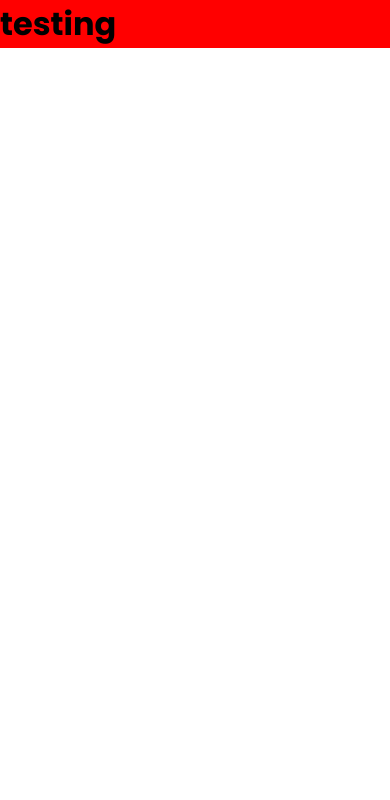
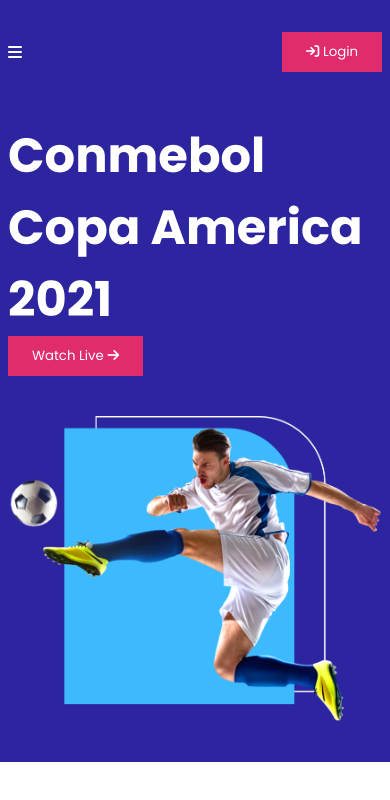
Before and after one commit to farahsamsi/football-players, a plain HTML site: page index.html in a window 390 px wide. Drawn offline with Linux system fonts and the light colour scheme.

Commit message:
adde navbar and hero banner section

```diff
--- a/index.html
+++ b/index.html
@@ -1,13 +1,50 @@
 <!DOCTYPE html>
 <html lang="en">
+
 <head>
     <meta charset="UTF-8">
     <meta name="viewport" content="width=device-width, initial-scale=1.0">
     <title>Football Players</title>
+    <script src="https://kit.fontawesome.com/a09e35ca2f.js" crossorigin="anonymous"></script>
     <link rel="stylesheet" href="styles/styles.css">
     <link rel="stylesheet" href="styles/responsive.css">
 </head>
+
 <body>
-    <h1>testing</h1>
+    <header>
+        <section class="header-main-container">
+            <nav>
+                <div class="menu">
+                    <i class="fa-solid fa-bars"></i>
+                </div>
+                <div class="nav-items">
+                    <p>Home</p>
+                    <p>Clubs</p>
+                    <p>World Cup 2023</p>
+                    <p>Upcoming Matches</p>
+                    <p>Contact</p>
+                </div>
+                <div>
+                    <button class="primary-button">
+                        <i class="fa-solid fa-arrow-right-to-bracket"></i>
+                        Login
+                    </button>
+                </div>
+            </nav>
+            <div class="hero-container">
+                <div class="hero-text">
+                    <h1>Conmebol Copa America 2021</h1>
+                    <button class="primary-button">
+                        Watch Live
+                        <i class="fa-solid fa-arrow-right"></i>
+                    </button>
+                </div>
+                <div class="hero-img">
+                    <img src="images/banner.png" alt="">
+                </div>
+            </div>
+        </section>
+    </header>
 </body>
+
 </html>
--- a/styles/responsive.css
+++ b/styles/responsive.css
@@ -1,12 +1,26 @@
 @media screen and (max-width:768px) {
-    h1{
-        background-color: green;
+    section{
+        padding: 0 .5rem;
+    }
+    .hero-container h1{
+        font-size: 3rem;
+    }
+    .hero-container{
+        display: block;
+    }
+    .hero-img{
+        margin-top: 2.5rem;
     }
 }
 
 @media screen and (max-width:576px) {
-    h1{
-        background-color: red;
+    .nav-items{
+        display: none;
     }
-
+    .menu{
+        display: block;
+    }
+    .hero-container h1{
+        max-width: fit-content;
+    }
 }
--- a/styles/styles.css
+++ b/styles/styles.css
@@ -6,6 +6,61 @@
     font-family: "Poppins", sans-serif;
 }
 
-h1{
-    background-color: blue;
+section{
+    max-width: 1160px;
+    margin: 0 auto;
 }
+
+img{
+    width: 100%;
+    object-fit: cover;
+}
+
+.primary-button{
+    background-color: rgb(224, 44, 109);
+    padding: 0.625rem 1.5rem;
+    color: white;
+    border: none;
+}
+
+/* header related styles starts */
+header{
+    background-color: rgb(45, 37, 160);
+    color: white;
+}
+
+.header-main-container{
+    padding-top: 2rem;
+    padding-bottom: 2rem;
+}
+
+/* navbar related styles starts */
+nav{
+    display: flex;
+    justify-content: space-between;
+    align-items: center;
+}
+.nav-items{
+    display: flex;
+    gap: 2rem;
+    align-items: center;
+}
+.menu{
+    display: none;
+}
+/* navbar related styles ends */
+
+/* hero section related styles starts */
+.hero-container{
+    margin-top: 3rem;
+    display: grid;
+    grid-template-columns: repeat(2,1fr);
+    align-items: center;
+}
+.hero-container h1{
+    font-size: 4rem;
+    max-width: 485px;
+}
+/* hero section related styles ends*/
+
+/* header related styles ends*/
```
